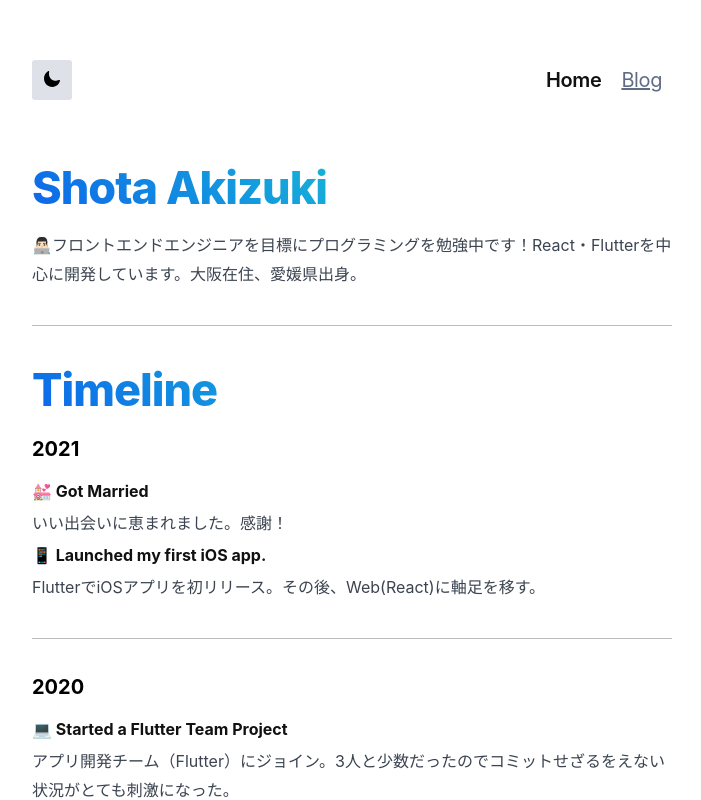
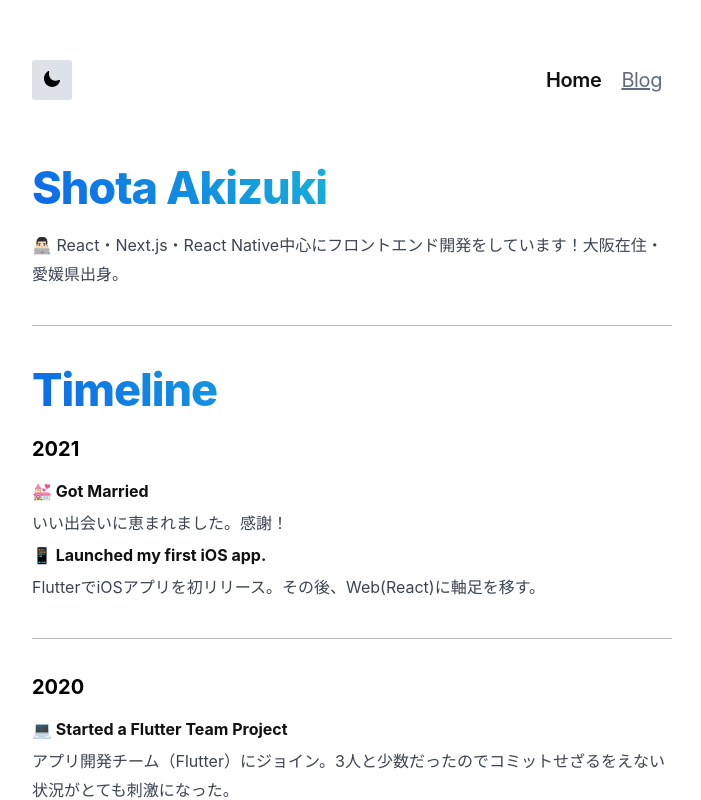
Before and after one commit to shota-akizuki/shota-dev, a Next.js app: page / in a window 1280 px wide. Shown: the top 800 px of the page, without its empty margins (288-989 px from the left). Built offline with nearby package versions, Linux system fonts and the light colour scheme.

Commit message:
Update main profile.

```diff
--- a/pages/index.tsx
+++ b/pages/index.tsx
@@ -47,7 +47,8 @@ export default function Home() {
         <h1>Shota Akizuki</h1>
 
         <p>
-          👨🏻‍💻フロントエンドエンジニアを目標にプログラミングを勉強中です！React・Flutterを中心に開発しています。大阪在住、愛媛県出身。
+          👨🏻‍💻 React・Next.js・React
+          Native中心にフロントエンド開発をしています！大阪在住・愛媛県出身。
         </p>
 
         <Divider />
```
